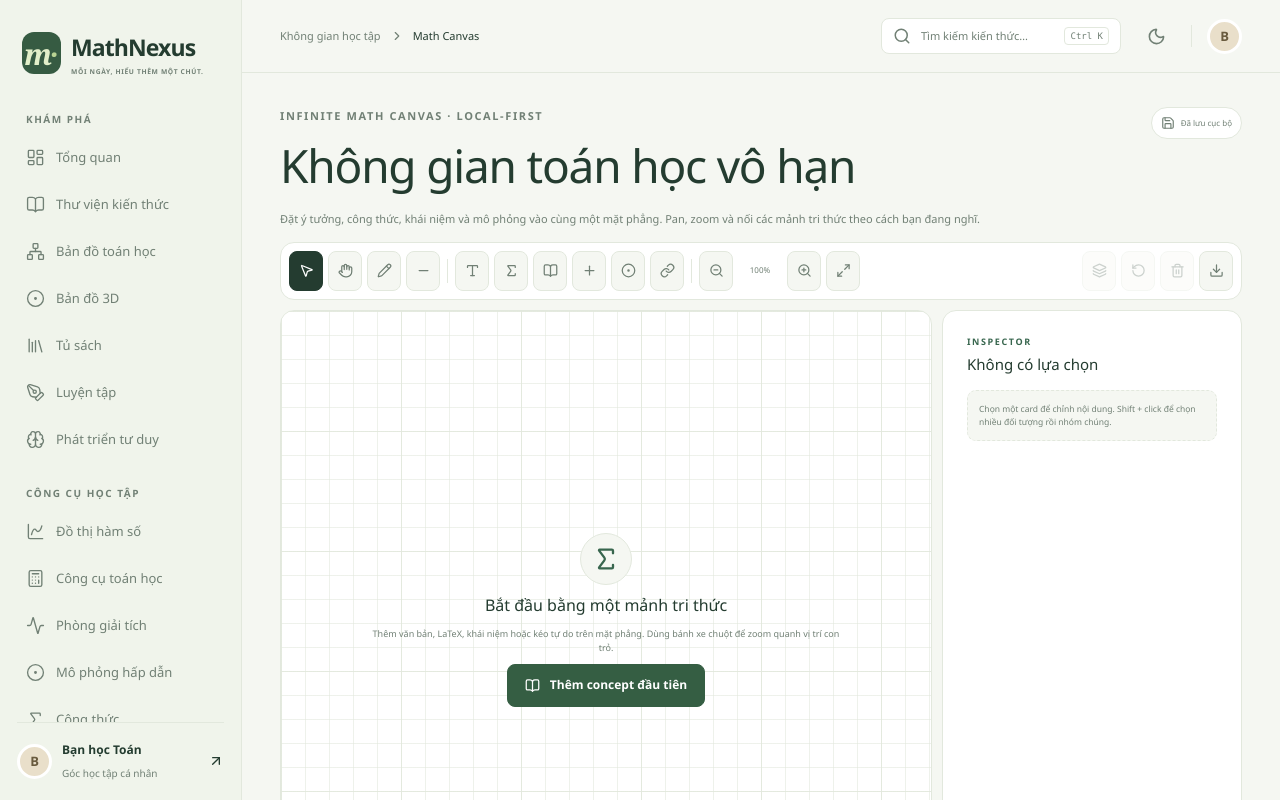
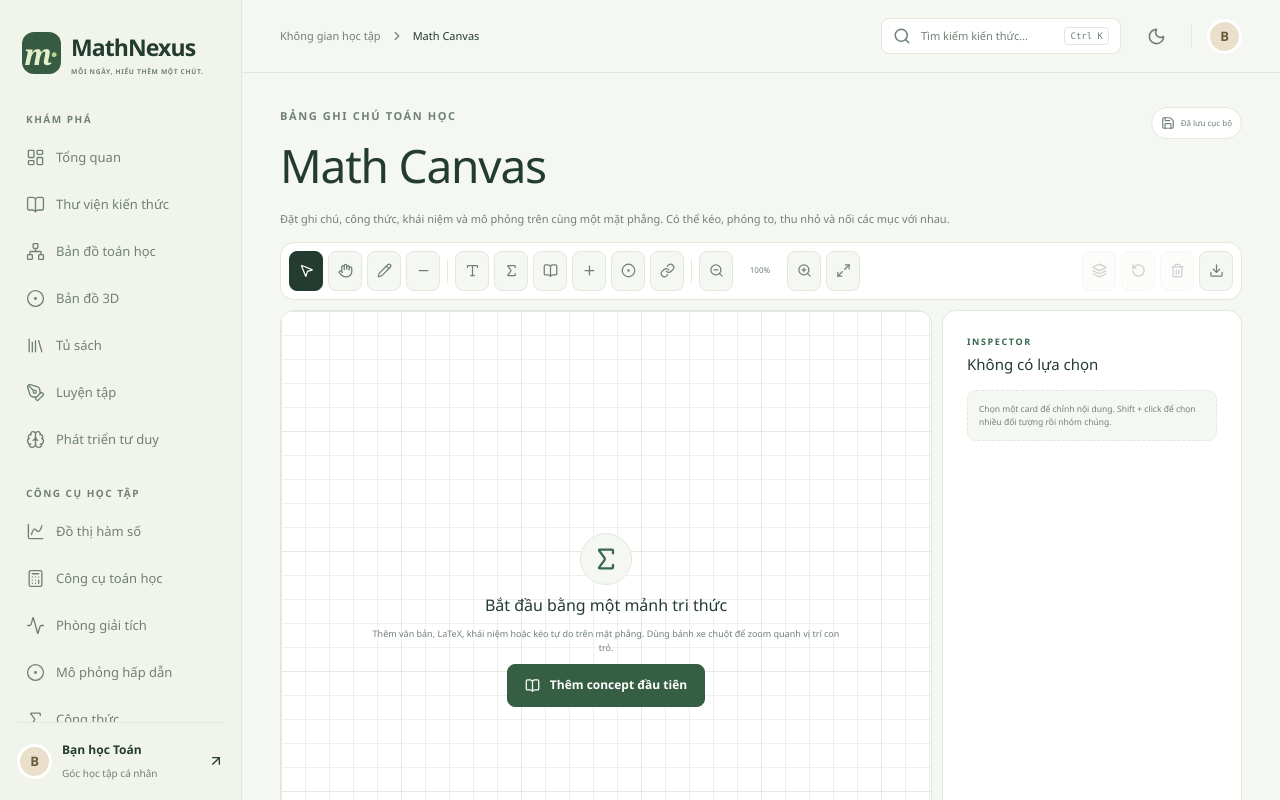
Before and after one commit to koko999-tien/mathnexus, a React (Vite) app: page /canvas in a window 1280 px wide. Shown: the top 800 px of the page. Built offline with nearby package versions, Linux system fonts and the light colour scheme.

Commit message:
copy: make canvas description concrete

```diff
--- a/src/pages/MathCanvas.tsx
+++ b/src/pages/MathCanvas.tsx
@@ -299,9 +299,9 @@ export default function MathCanvas() {
   return <section className="math-canvas-page page-enter">
     <div className="canvas-page-head">
       <div>
-        <p className="eyebrow">INFINITE MATH CANVAS · LOCAL-FIRST</p>
-        <h1>Không gian toán học vô hạn</h1>
-        <p>Đặt ý tưởng, công thức, khái niệm và mô phỏng vào cùng một mặt phẳng. Pan, zoom và nối các mảnh tri thức theo cách bạn đang nghĩ.</p>
+        <p className="eyebrow">BẢNG GHI CHÚ TOÁN HỌC</p>
+        <h1>Math Canvas</h1>
+        <p>Đặt ghi chú, công thức, khái niệm và mô phỏng trên cùng một mặt phẳng. Có thể kéo, phóng to, thu nhỏ và nối các mục với nhau.</p>
       </div>
       <div className="canvas-save-state" role="status"><Save size={14} />{saved ? 'Đã lưu cục bộ' : 'Đang chờ lưu…'}</div>
     </div>
```
